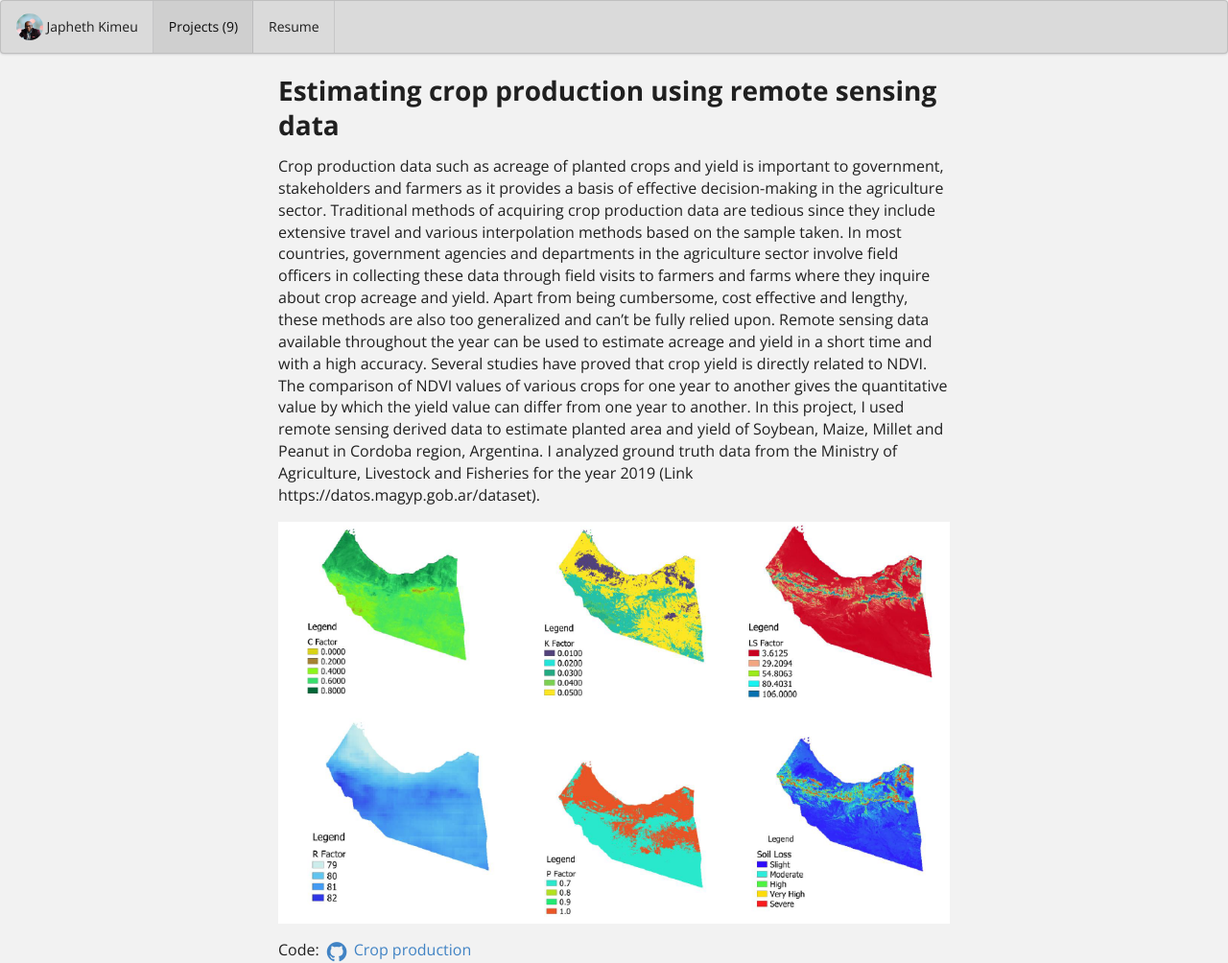
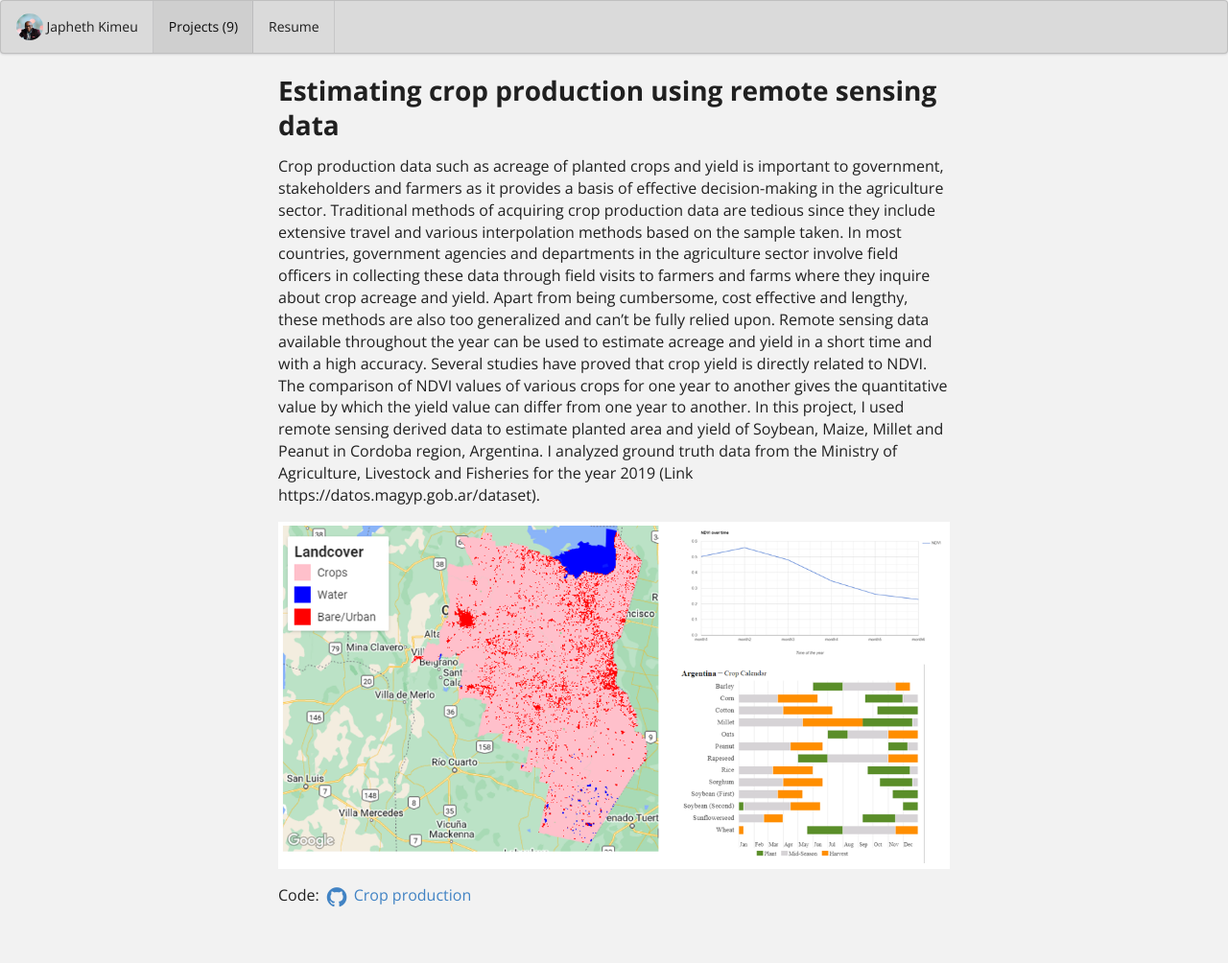
Before and after one commit to japhethkimeu/japhethkimeu.github.io, a Jekyll site: the page built from projects/project-8.md, in a window 1280 px wide. Shown: the whole page at 96% size. Built offline with Jekyll 4.4.1, drawn with Linux system fonts in a browser that asks for light colours; after the commit the page ends 947 px from its top, so only the background shows below that.

Commit message:
Update project-8.md

```diff
--- a/projects/project-8.md
+++ b/projects/project-8.md
@@ -18,7 +18,7 @@
 Crop production data such as acreage of planted crops and yield is important to government, stakeholders and farmers as it provides a basis of effective decision-making in the agriculture sector. Traditional methods of acquiring crop production data are tedious since they include extensive travel and various interpolation methods based on the sample taken. In most countries, government agencies and departments in the agriculture sector involve field officers in collecting these data through field visits to farmers and farms where they inquire about crop acreage and yield. Apart from being cumbersome, cost effective and lengthy, these methods are also too generalized and can't be fully relied upon.
 Remote sensing data available throughout the year can be used to estimate acreage and yield in a short time and with a high accuracy. Several studies have proved that crop yield is directly related to NDVI. The comparison of NDVI values of various crops for one year to another gives the quantitative value by which the yield value can differ from one year to another. In this project, I used remote sensing derived data to estimate planted area and yield of Soybean, Maize, Millet and Peanut in Cordoba region, Argentina. I analyzed ground truth data from the Ministry of Agriculture, Livestock and Fisheries for the year 2019 (Link https://datos.magyp.gob.ar/dataset).
 
-<img class="ui image" src="../images/combined.PNG">
+<img class="ui image" src="../crop_images/combined.PNG">
 
 
 
```
Also changed, not shown: other parts of projects/project-8.md (+1 -1 lines).
